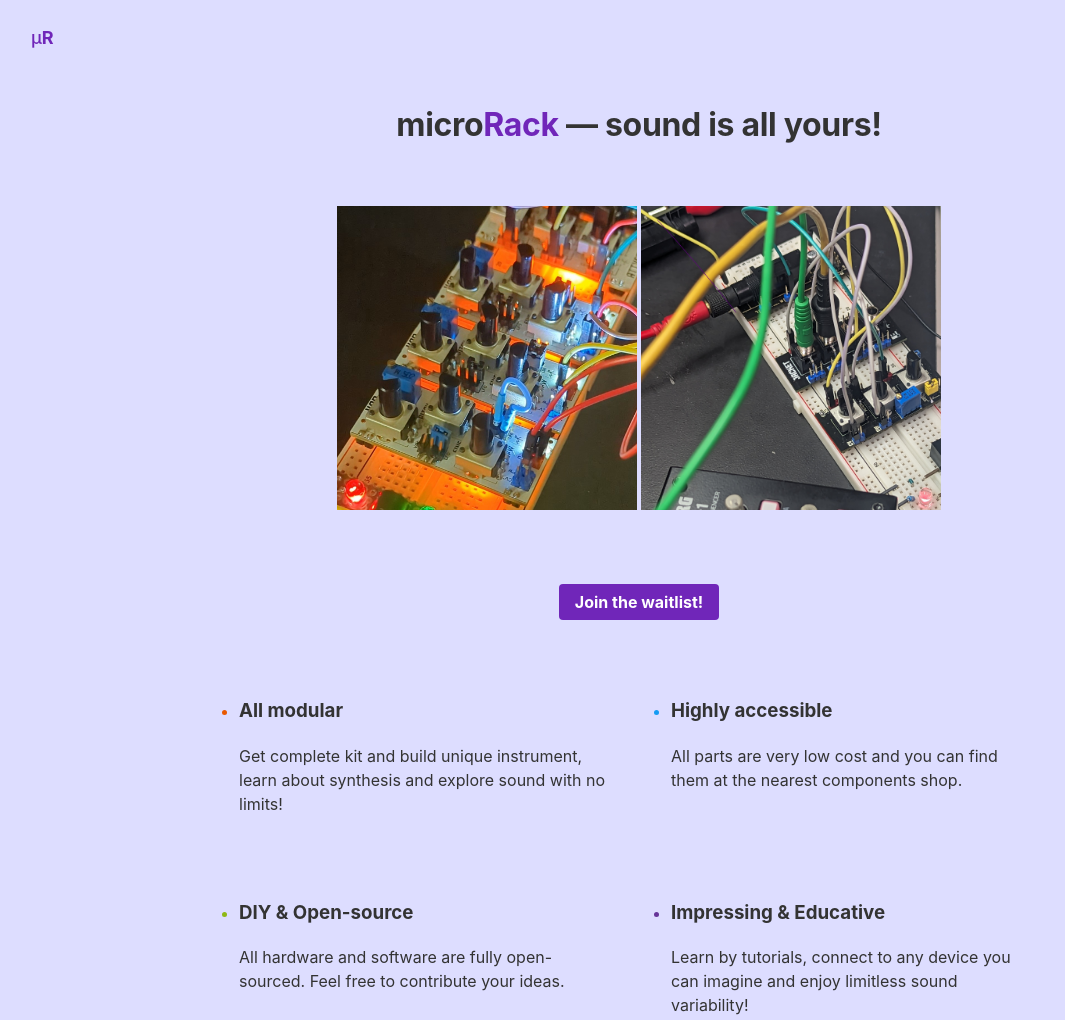
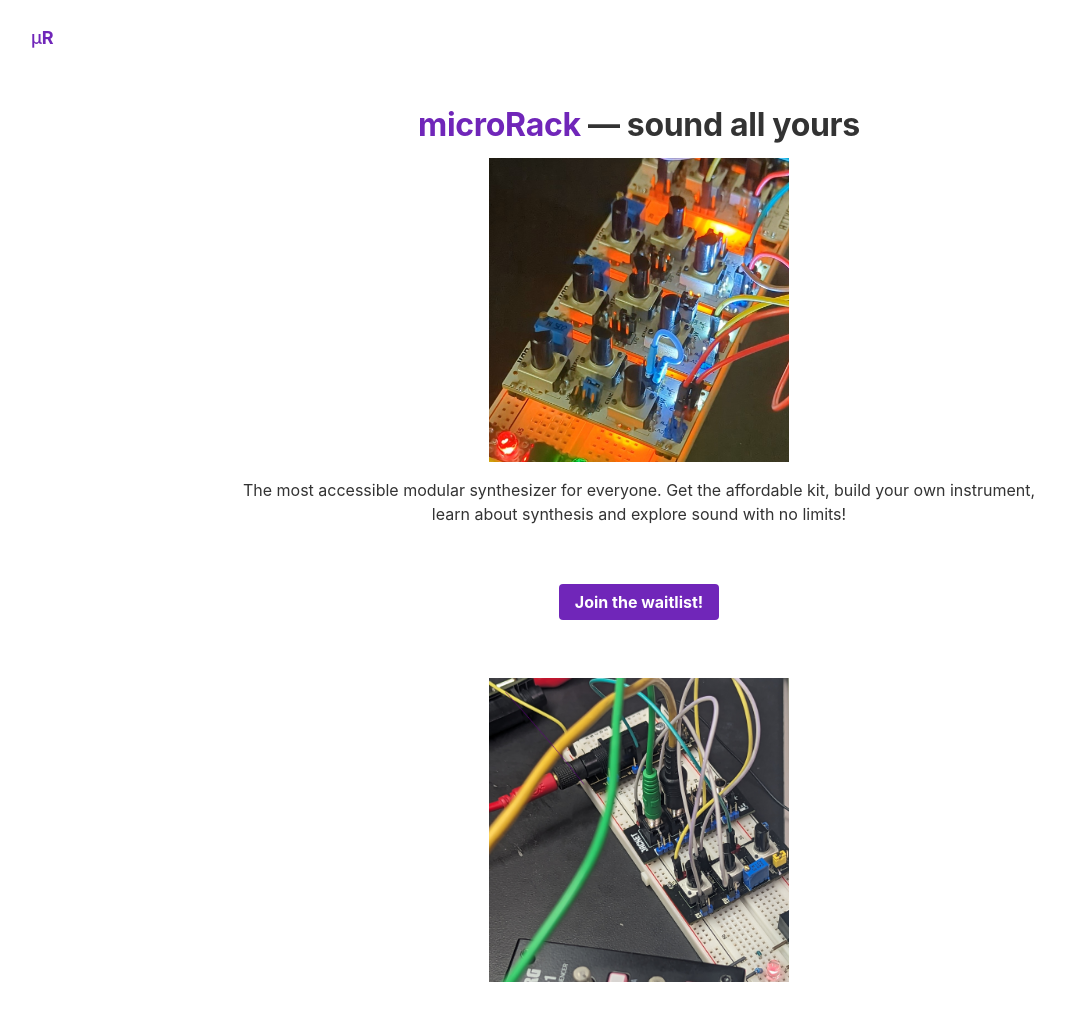
Before and after one commit to microrack/microrack.org, a Gatsby site: page / in a window 1280 px wide. Shown: the top 1020 px of the page, without its empty margins (1-1066 px from the left). Built offline with nearby package versions, Linux system fonts and the light colour scheme; Gatsby itself is replaced by a stand-in of ours.

Commit message:
Add text and change layout

```diff
--- a/src/components/index.module.css
+++ b/src/components/index.module.css
@@ -73,8 +73,7 @@
   flex-wrap: wrap;
   justify-content: center;
   gap: var(--space-1);
-
-  margin-bottom: var(--size-gap);
+  margin-bottom: var(--size-gutter);
 }
 
 .intro {
--- a/src/components/layout.css
+++ b/src/components/layout.css
@@ -43,7 +43,7 @@
   font-weight: normal;
   margin: 0;
   word-wrap: break-word;
-  background-color: #ddddff;
+  background-color: #fff;
 }
 a {
   background-color: transparent;
--- a/src/pages/index.js
+++ b/src/pages/index.js
@@ -45,12 +45,9 @@
 const IndexPage = () => (
   <Layout>
     <div className={styles.textCenter}>
-      <h1 className={styles.heading}>
-        micro<b>Rack</b> — sound is all yours!
+      <h1>
+        <b>microRack</b> —&nbsp;sound all yours
       </h1>
-    </div>
-
-    <div className={styles.images}>
       <StaticImage
         src="../images/synth.jpg"
         loading="eager"
@@ -60,6 +57,18 @@
         alt="microRack - accessible modular syntesizer"
         style={{ marginBottom: `var(--space-3)` }}
       />
+      <div className={styles.textCenter}>
+        The most accessible modular synthesizer for everyone. Get the affordable kit, build your own instrument, learn about synthesis and explore sound with no limits!
+      </div>
+      <a
+        target="_blank"
+        rel="noreferrer"
+        href="https://forms.gle/CgNbhLSbxbahZK8BA"
+        className={styles.button}
+      >Join the waitlist!</a>
+    </div>
+
+    <div className={styles.images}>
       <StaticImage
         src="../images/synth2.jpg"
         loading="eager"
@@ -71,13 +80,7 @@
       />
     </div>
 
-    <div className={styles.textCenter}>
-      <a
-        target="_blank"
-        href="https://forms.gle/CgNbhLSbxbahZK8BA"
-        className={styles.button}
-      >Join the waitlist!</a>
-    </div>
+
 
 
     <ul className={styles.list}>
@@ -94,7 +97,7 @@
     <div className={styles.textCenter}>
       {moreLinks.map((link, i) => (
         <React.Fragment key={link.url}>
-          <a href={link.url}>{link.text}</a>
+          <a href={link.url} target="_blank" rel="noreferrer">{link.text}</a>
           {i !== moreLinks.length - 1 && <> · </>}
         </React.Fragment>
       ))}
```
